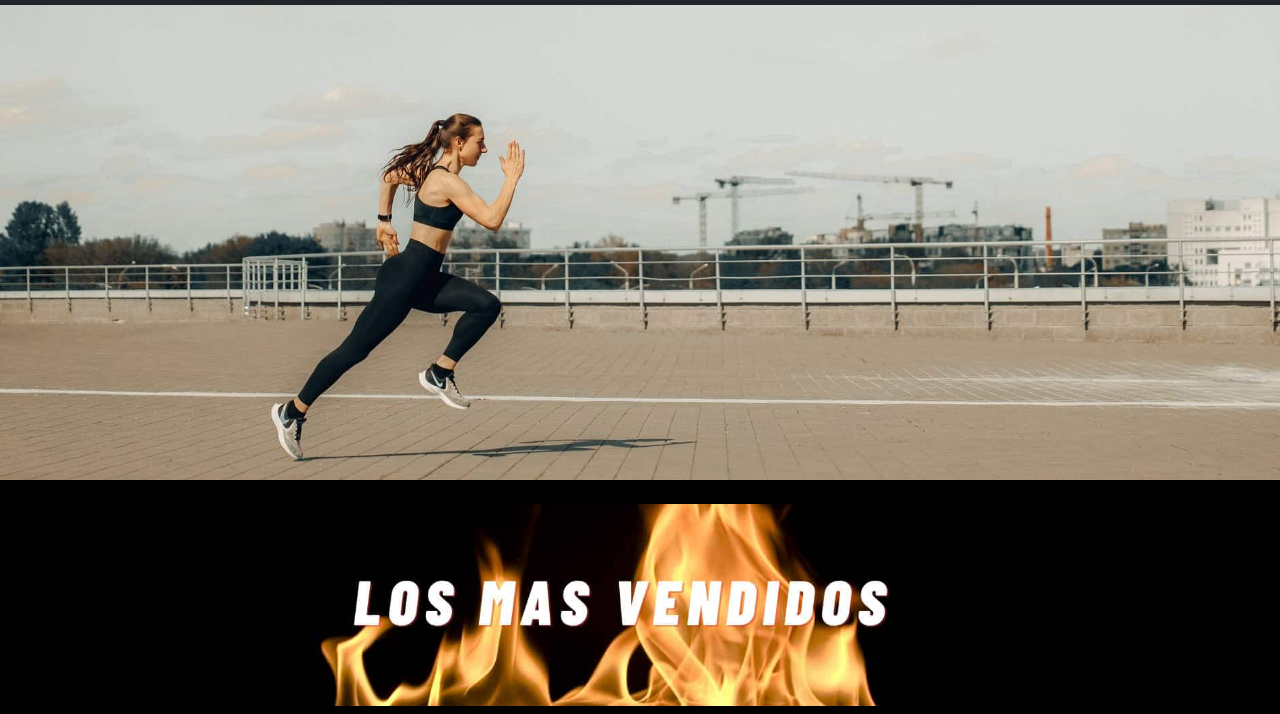
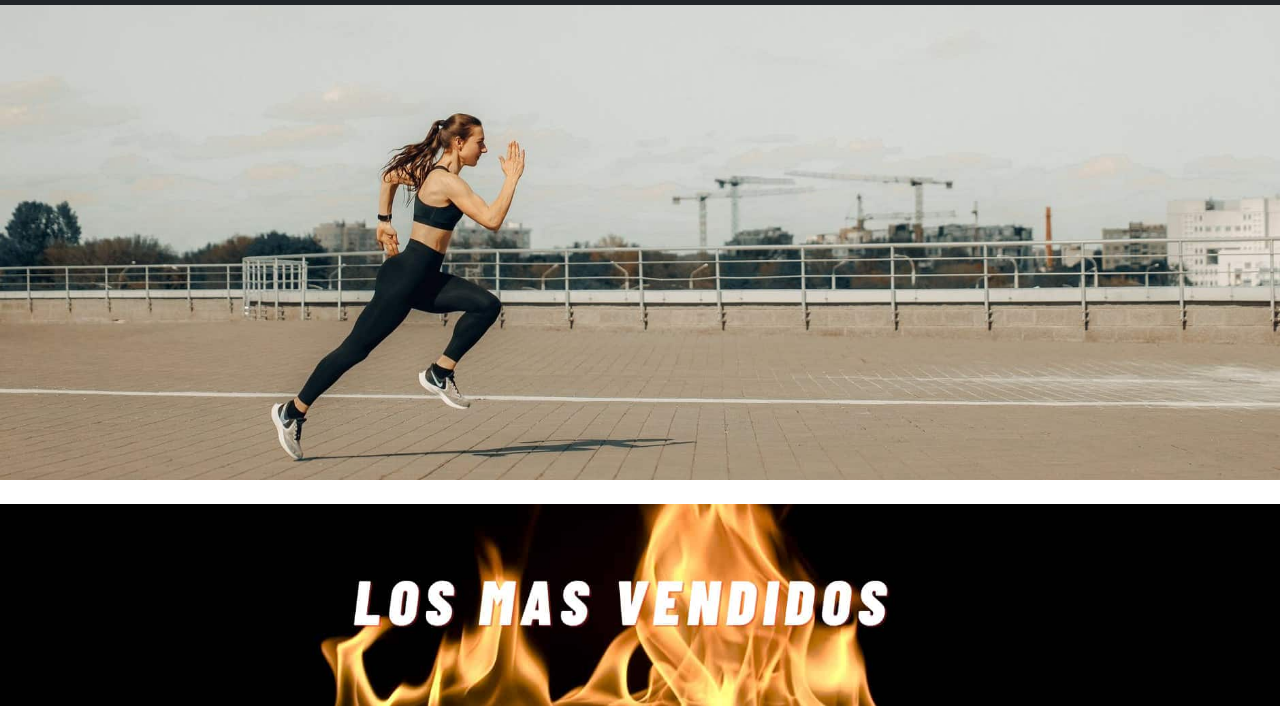
Before and after one commit to RominaPagano/Nigi, a website: page index.html in a window 1280 px wide. Shown: the part 86-800 px from the top of the page. Drawn offline with nearby package versions, Linux system fonts and the light colour scheme.

Commit message:
cambie color body index

```diff
--- a/index.html
+++ b/index.html
@@ -19,7 +19,7 @@
         <link href="https://fonts.googleapis.com/css2?family=Oswald:wght@300&family=Prompt:wght@300&display=swap" rel="stylesheet">
     </head>
 
-    <body class="bg-black">
+    <body class="bg-white">
         <!-- Responsive navbar-->
         <header class="bg-image-full">
             <nav class="navbar navbar-expand-lg navbar-dark bg-dark">
```
